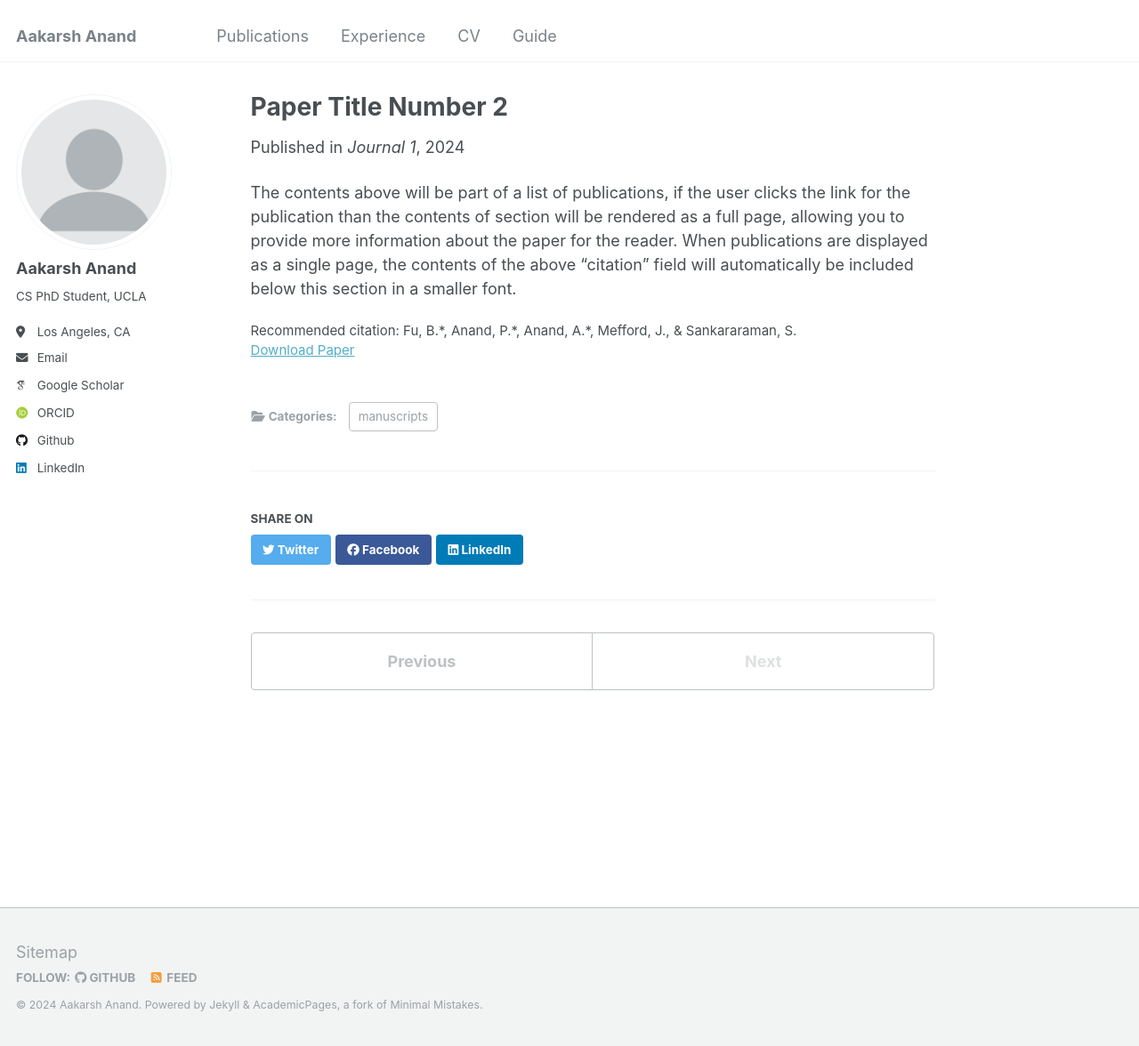
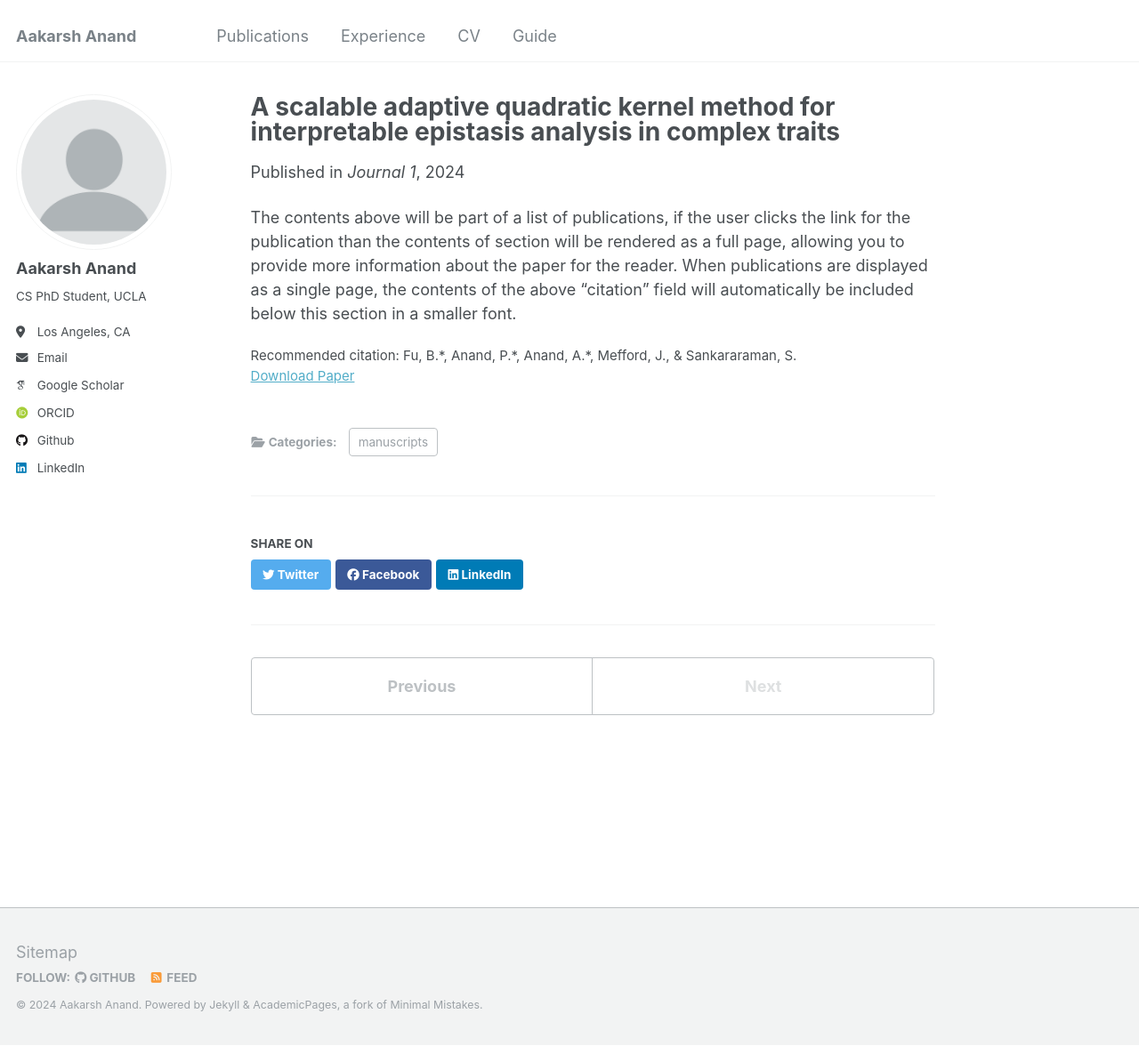
Before and after one commit to aakarsh-anand/aakarsh-anand.github.io, a Jekyll site: the page built from _publications/2024-08-13-quadkast.md, in a window 1280 px wide and 1176 px high. Shown: the whole window at 89% size. Built offline with Jekyll 4.4.1, drawn with Linux system fonts in a browser that asks for light colours; some web fonts are replaced.

Commit message:
Update 2024-08-13-quadkast.md

```diff
--- a/_publications/2024-08-13-quadkast.md
+++ b/_publications/2024-08-13-quadkast.md
@@ -1,5 +1,5 @@
 ---
-title: "Paper Title Number 2"
+title: "A scalable adaptive quadratic kernel method for interpretable epistasis analysis in complex traits"
 collection: publications
 category: manuscripts
 permalink: /publication/2024-08-13-quadkast
```
